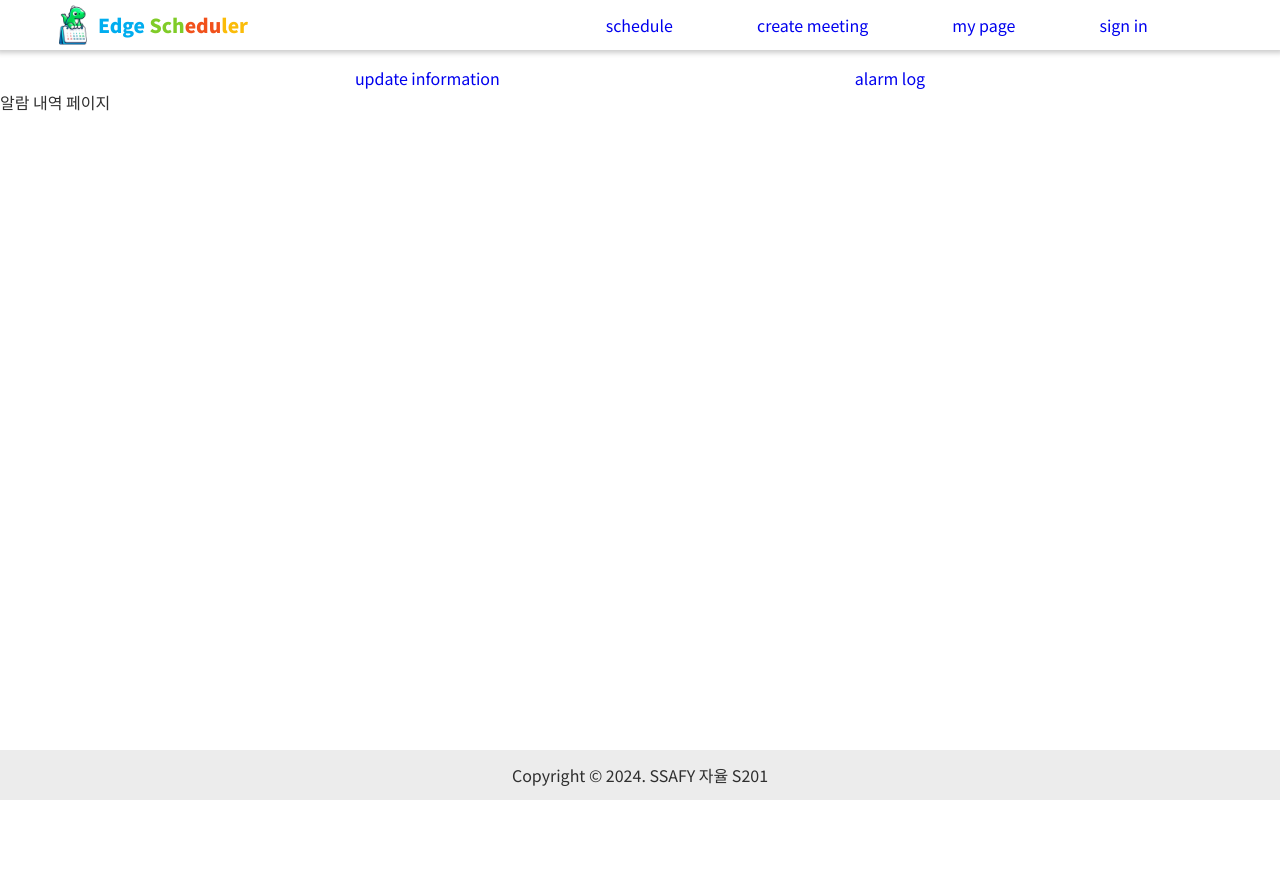
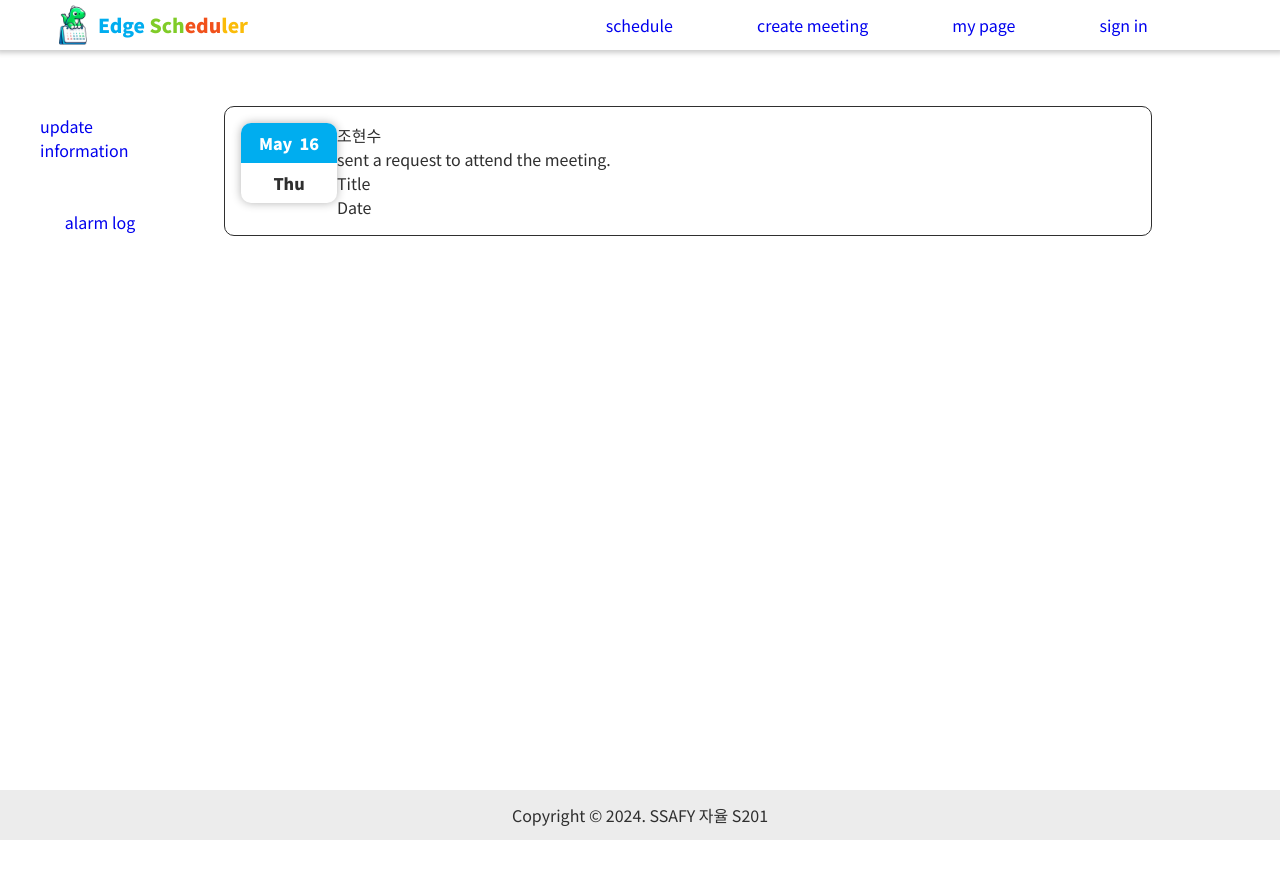
Before and after one commit to EdgeScheduler-SSAFY/Frontend, a Next.js app: page /myPage/alarmLog in a window 1280 px wide. Before the commit the page ends 800 px from the top, so only its background shows below. Built offline with nearby package versions, Linux system fonts and the light colour scheme.

Commit message:
✨Feat :  add alarm component
Change-Id: I24ebffde6f9daa934da8cf95e88e2d00f8c96da9

```diff
--- a/src/app/myPage/alarmLog/page.tsx
+++ b/src/app/myPage/alarmLog/page.tsx
@@ -1,3 +1,9 @@
+import AlarmBox from './ui/alarmBox';
+
 export default function AlarmLog() {
-  return <div>알람 내역 페이지</div>;
+  return (
+    <div>
+      <AlarmBox />
+    </div>
+  );
 }
--- /dev/null
+++ b/src/app/myPage/alarmLog/ui/alarmBox.tsx
@@ -0,0 +1,22 @@
+'use client';
+import styled from 'styled-components';
+
+import { Color } from '@/shared/lib/styles/color';
+import MiniCalendar from './miniCalendar';
+import AlramInfo from './alarmInfo';
+
+export default function AlarmBox() {
+  return (
+    <AlarmBoxDiv>
+      <MiniCalendar />
+      <AlramInfo />
+    </AlarmBoxDiv>
+  );
+}
+const AlarmBoxDiv = styled.div`
+  border: 1px solid ${Color('black')};
+  display: flex;
+  border-radius: 10px;
+  margin: 1rem;
+  padding: 1rem;
+`;
--- /dev/null
+++ b/src/app/myPage/alarmLog/ui/alarmInfo.tsx
@@ -0,0 +1,14 @@
+export default function AlarmLog() {
+  return (
+    <div>
+      <div>
+        <div>조현수</div>
+        <div>sent a request to attend the meeting.</div>
+      </div>
+      <div>
+        <div>Title</div>
+        <div>Date</div>
+      </div>
+    </div>
+  );
+}
--- /dev/null
+++ b/src/app/myPage/alarmLog/ui/miniCalendar.tsx
@@ -0,0 +1,45 @@
+'use client';
+import styled from 'styled-components';
+
+import { Color } from '@/shared/lib/styles/color';
+export default function MiniCalendar() {
+  const days = ['Sun', 'Mon', 'Tue', 'Wed', 'Thu', 'Fri', 'Sat'];
+  const months = ['Jan', 'Feb', 'Mar', 'Apr', 'May', 'Jun', 'Jul', 'Aug', 'Sep', 'Oct', 'Nov', 'Dec'];
+  const today = new Date();
+  return (
+    <CalendarDiv>
+      <DateDiv>
+        <div>{months[today.getMonth()]} &nbsp;</div>
+        <div>{today.getDate()}</div>
+      </DateDiv>
+      <DayDiv>{days[today.getDay()]}</DayDiv>
+    </CalendarDiv>
+  );
+}
+
+const CalendarDiv = styled.div`
+  width: 6rem;
+  height: 5rem;
+  border-radius: 10px;
+  box-shadow: 0 0 10px 0 rgba(0, 0, 0, 0.3);
+`;
+
+const DateDiv = styled.div`
+  height: 2.5rem;
+  display: flex;
+  justify-content: center;
+  align-items: center;
+  border-radius: 10px 10px 0 0;
+  background-color: ${Color('blue')};
+  font-weight: 900;
+  color: white;
+`;
+
+const DayDiv = styled.div`
+  height: 2.5rem;
+  display: flex;
+  justify-content: center;
+  align-items: center;
+  border-radius: 0 0 10px 10px;
+  font-weight: 900;
+`;
--- a/src/app/myPage/layout.tsx
+++ b/src/app/myPage/layout.tsx
@@ -1,15 +1,17 @@
-"use client";
-import Link from "next/link";
-import styled from "styled-components";
+'use client';
+import Link from 'next/link';
+import styled from 'styled-components';
 
 export default function MyPageLayout({ children }: Readonly<{ children: React.ReactNode }>) {
   return (
     <MainLayout>
-      <MyPageLink>
-        <StyledLink href='/myPage/updateInfo'>update information</StyledLink>
-        <StyledLink href='/myPage/alarmLog'>alarm log</StyledLink>
-      </MyPageLink>
-      {children}
+      <SubLayout>
+        <MyPageLink>
+          <StyledLink href="/myPage/updateInfo">update information</StyledLink>
+          <StyledLink href="/myPage/alarmLog">alarm log</StyledLink>
+        </MyPageLink>
+        <ContentLayout>{children}</ContentLayout>
+      </SubLayout>
     </MainLayout>
   );
 }
@@ -19,12 +21,25 @@ const MainLayout = styled.div`
   min-height: calc(100% - 50px);
 `;
 
+const SubLayout = styled.div`
+  display: flex;
+  margin: 2.5rem;
+`;
+
 const MyPageLink = styled.div`
+  margin-right: 3rem;
+  width: 10%;
   display: flex;
-  justify-content: space-evenly;
-  padding-top: 1rem;
+  flex-direction: column;
+  justify-content: space-around;
+  align-items: center;
+`;
+
+const ContentLayout = styled.div`
+  width: 80%;
 `;
 
 const StyledLink = styled(Link)`
   text-decoration: none;
+  margin: 1.5rem 0;
 `;
```
Also changed, not shown: src/app/meeting/createMeeting/page.tsx (+56 -55 lines).
